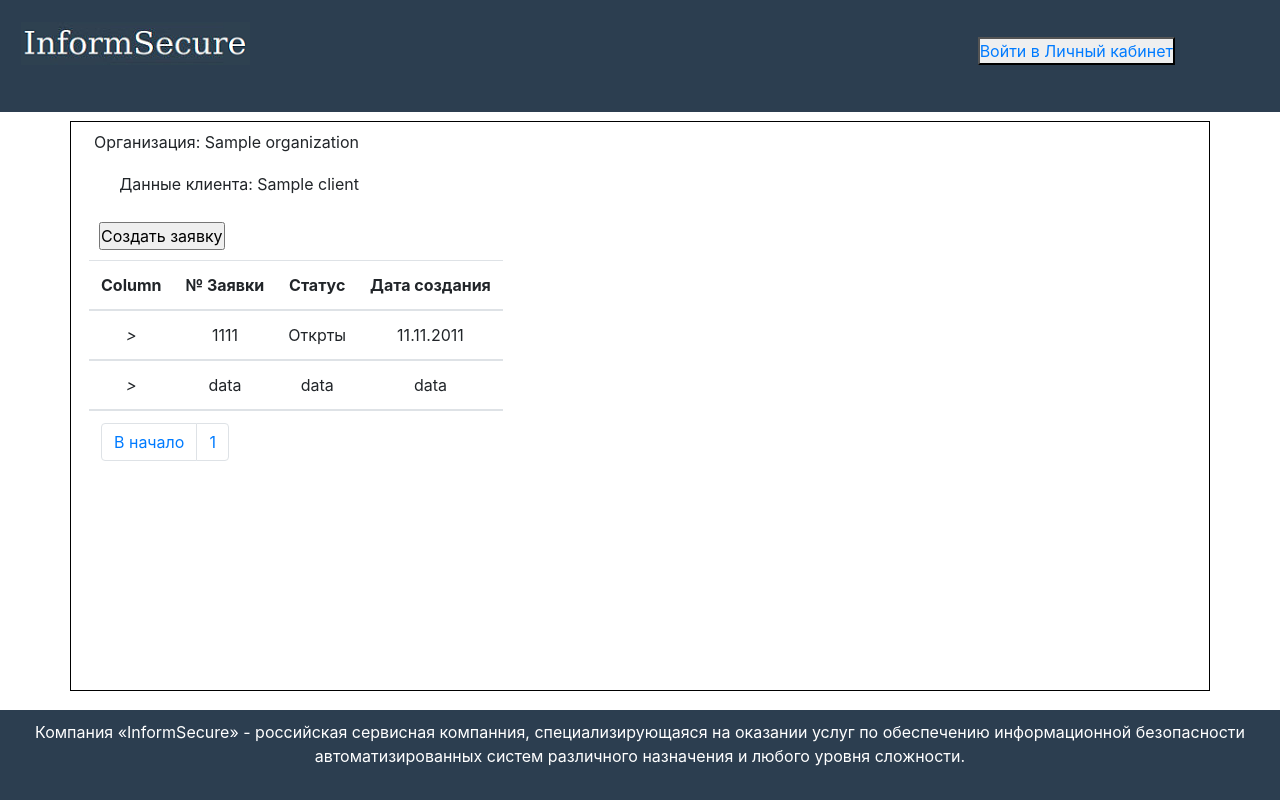
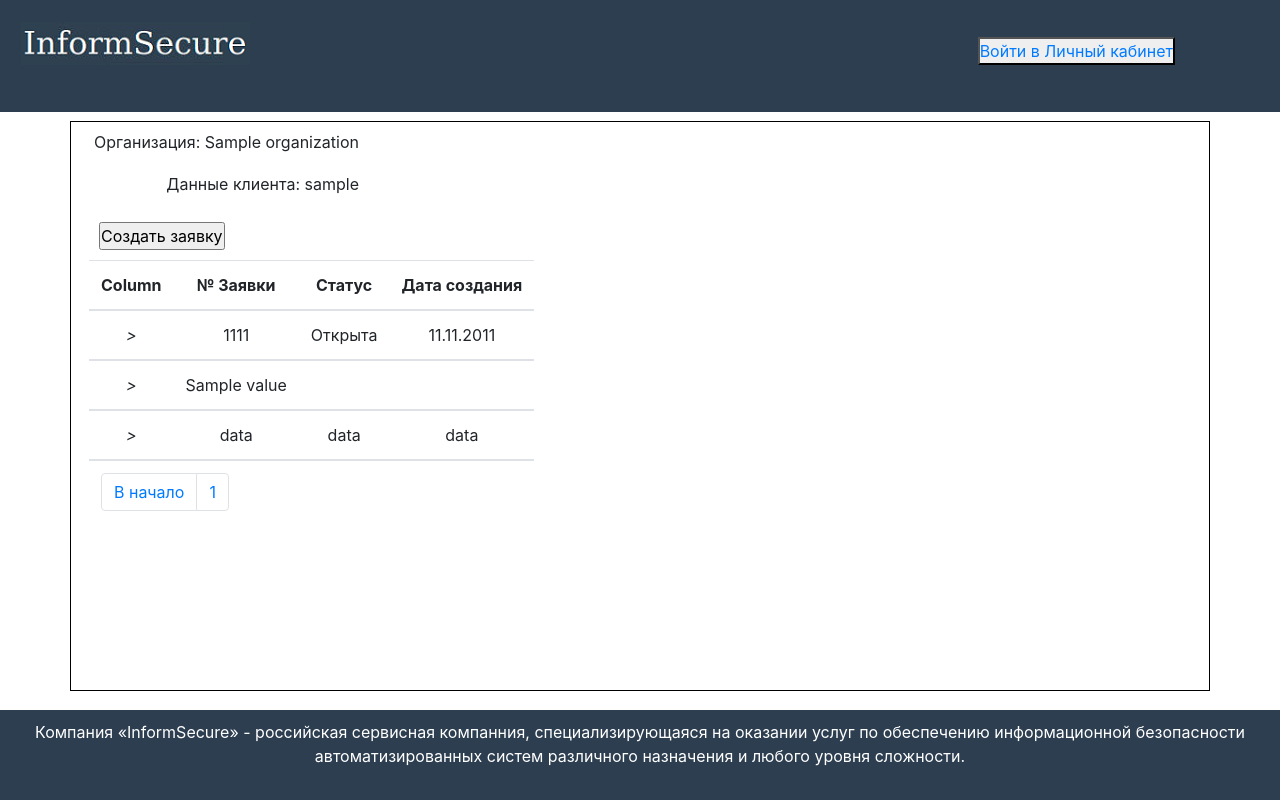
Before and after one commit to UnDevil665/web_service, a Django app: template templates/account_page.html in a window 1280 px wide. Run offline with Django 3.2, Linux system fonts and the light colour scheme; tables that the repository leaves empty hold one stand-in row (values such as "Sample post"); the template is opened without the code that fills it: values that come from a table or form of the project are taken from there, most other values are stand-ins (such as "Sample title", 1, 10 or a date in 2020); some libraries are stand-ins or nearby versions.

Commit message:
added requests table output

```diff
--- a/qa/models.py
+++ b/qa/models.py
@@ -55,6 +55,10 @@
                                            on_delete=models.RESTRICT, related_name='clients_organization', null=False)
 
 
+class Status(models.Model):
+    status = models.CharField(max_length=20, unique=True)
+
+
 class Request(models.Model):
     client = models.ForeignKey(CustomUser, on_delete=models.RESTRICT)
     client_organization = models.ForeignKey(Organization, to_field='title', on_delete=models.RESTRICT,
@@ -66,6 +70,8 @@
     registration_date = models.DateTimeField(auto_now_add=True)
 
     problem = models.TextField()
+
+    status = models.ForeignKey(Status, to_field='status', on_delete=models.RESTRICT, default='Открыта')
 
     def __unicode__(self):
         return self.id
--- a/templates/account_page.html
+++ b/templates/account_page.html
@@ -28,6 +28,7 @@
         <div class="client-data">
             <label for="{{ client }}">Данные клиента: </label>
             {{ client }}
+
         </div>
     </div>
         <div>
@@ -44,17 +45,18 @@
 
             </div>
             <div class="requests-container">
-                <table class="table table-responsive table-hover">
+                <table class="table table-responsive table-hover" id="mytable">
                 <thead>
                     <tr><th scope="col">Column</th><th scope="col">№ Заявки</th><th scope="col">Статус</th><th scope="col">Дата создания</th></tr>
                 </thead>
-                <tbody>
+                <tbody class="main-row">
                     <tr class="clickable" data-toggle="collapse" data-target="#group-of-rows-1" aria-expanded="false" aria-controls="group-of-rows-1">
                         <td><i class="fa fa-plus" >&#62;</i></td>
                         <td>1111</td>
-                        <td>Открты</td>
+                        <td>Открыта</td>
                         <td>11.11.2011</td>
                     </tr>
+
                 </tbody>
                 <tbody id="group-of-rows-1" class="collapse">
                     <tr>
@@ -68,18 +70,48 @@
                                     <td>Я</td>
                                     <td>Беда</td>
                                 </tr>
+                                <tr class="clickable" data-toggle="collapse" data-target="#group-of-rows-1" aria-expanded="false" aria-controls="group-of-rows-1">
+                                    <td>Я</td>
+                                    <td>Банд</td>
+                                </tr>
                             </tbody>
                             </table>
                         <td>
-
-                    </tr>
-                    <tr>
-                        <td>- child row</td>
-                        <td>data 1</td>
-                        <td>data 1</td>
-                        <td>data 1</td>
                     </tr>
                 </tbody>
+
+                {% for elem in data %}
+                    <tbody class="main-row">
+                        <tr class="clickable" data-toggle="collapse" data-target="#group-of-rows-1" aria-expanded="false" aria-controls="group-of-rows-1">
+                            <td><i class="fa fa-plus" >&#62;</i></td>
+                            {% for key, value in elem.items %}
+                                <td>{{ value }}</td>
+                            {% endfor %}
+                        </tr>
+                    </tbody>
+                    <tbody id="group-of-rows-1" class="collapse">
+                        <tr>
+                            <td colspan="4">
+                                <table class="table table-responsive table-bordered">
+                                <thead>
+                                <tr><th scope="col">Автор</th><th scope="col">Сообщение</th></tr>
+                                </thead>
+                                <tbody>
+                                    <tr class="clickable" data-toggle="collapse" data-target="#group-of-rows-1" aria-expanded="false" aria-controls="group-of-rows-1">
+                                        <td>Я</td>
+                                        <td>Беда</td>
+                                    </tr>
+                                    <tr class="clickable" data-toggle="collapse" data-target="#group-of-rows-1" aria-expanded="false" aria-controls="group-of-rows-1">
+                                        <td>Я</td>
+                                        <td>Банд</td>
+                                    </tr>
+                                </tbody>
+                                </table>
+                            <td>
+                        </tr>
+                    </tbody>
+                {% endfor %}
+
                 <tbody>
                     <tr class="clickable" data-toggle="collapse" data-target="#group-of-rows-2" aria-expanded="false" aria-controls="group-of-rows-2">
                         <td><i class="fa fa-plus" >&#62;</i></td>
@@ -118,10 +150,12 @@
 
             </div>
         </div>
-
+    <script>
+    var table = document.getElementById("mytable")
+    tbody = table.createTBody()
+    tbody.className = "main-row" //TODO make a script for dynamic table generation
+    </script>
     {% endblock %}
-
-
 
 </body>
 </html>
```
Also changed, not shown: qa/serializers.py (added, +8 -0 lines), qa/views.py (+15 -3 lines).
